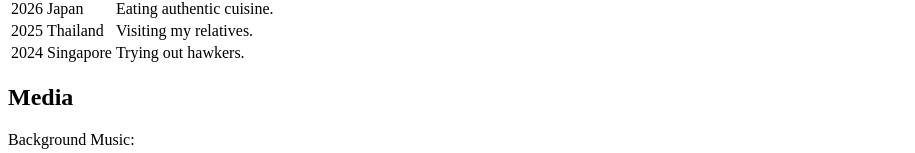
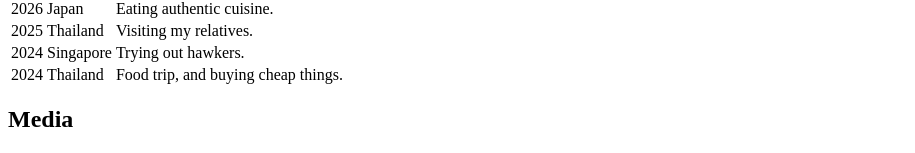
Before and after one commit to gianlwn/AY2526T3-CCDEVAP-HO1-Lawan, a plain HTML site: page index.html in a window 1280 px wide. Shown: the part 858-1011 px from the top of the page, without its empty margins (0-915 px from the left). Drawn offline with Linux system fonts and the light colour scheme.

Commit message:
Added one more entry, also fixed spaces.

```diff
--- a/index.html
+++ b/index.html
@@ -31,7 +31,6 @@
           <caption>
             Travel Log
           </caption>
-
           <tr>
             <th>Year</th>
             <th>Country</th>
@@ -43,22 +42,29 @@
             <td>Japan</td>
             <td>Eating authentic cuisine.</td>
           </tr>
+
           <tr>
             <td>2025</td>
             <td>Thailand</td>
             <td>Visiting my relatives.</td>
           </tr>
+
           <tr>
             <td>2024</td>
             <td>Singapore</td>
             <td>Trying out hawkers.</td>
+          </tr>
+
+          <tr>
+            <td>2024</td>
+            <td>Thailand</td>
+            <td>Food trip, and buying cheap things.</td>
           </tr>
         </table>
       </section>
 
       <section>
         <h2>Media</h2>
-
         <p>Background Music:</p>
         <audio controls>
           <source src="audio.mp3" type="audio/mpeg" />
@@ -72,7 +78,6 @@
         </video>
       </section>
     </main>
-
     <footer>
       <p>&copy; 2026 Giancarlo Lawan.</p>
     </footer>
```
Also changed, not shown: hobbies.html (+3 -2 lines).
